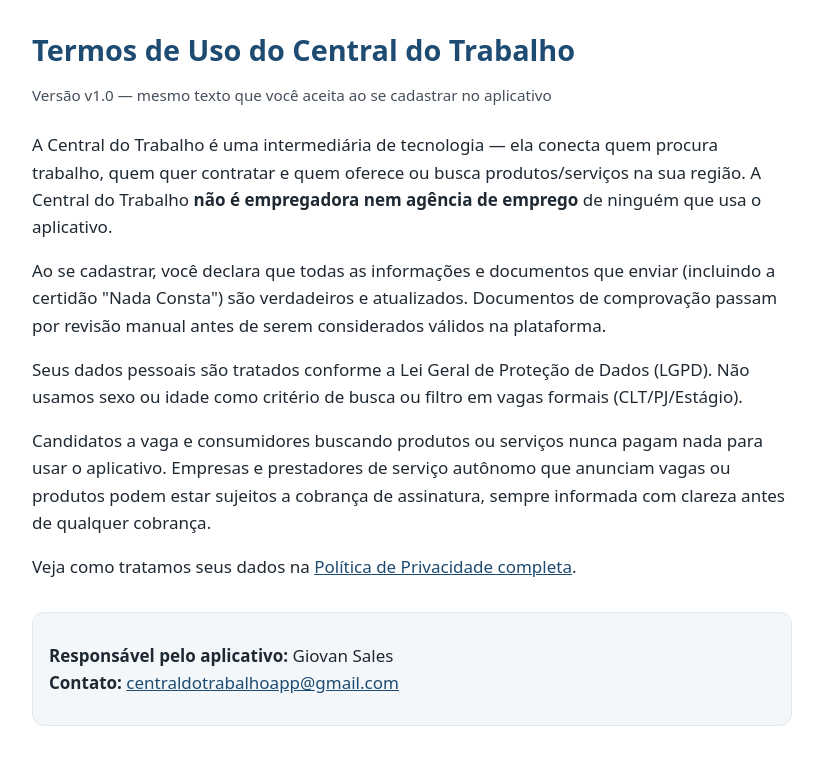
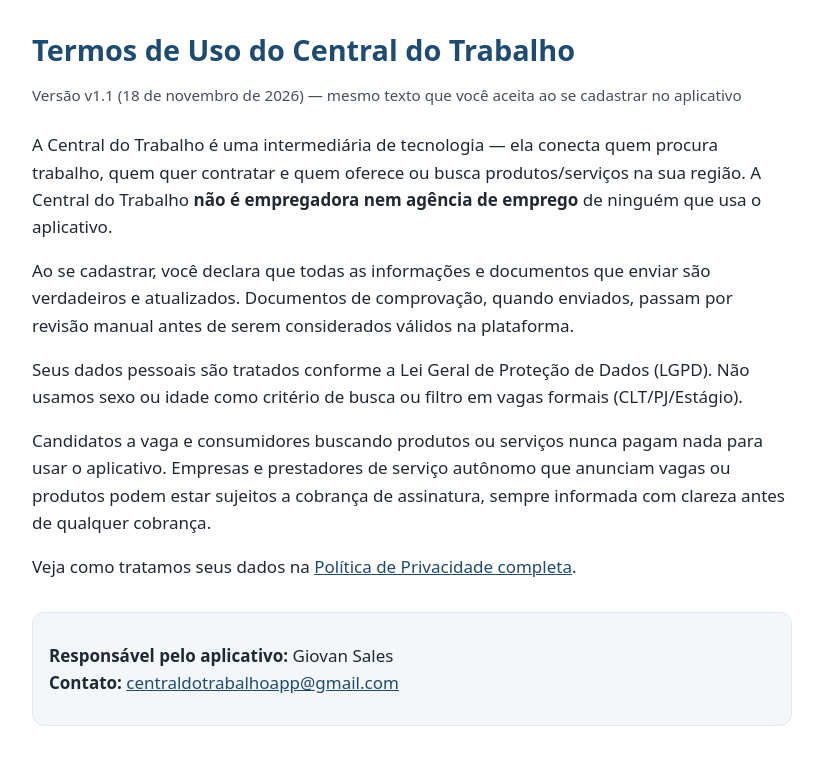
Before and after one commit to projetosales17-cloud/central-do-trabalho, a plain HTML site: page termos.html in a window 1280 px wide. Shown: the whole page, without its empty margins (228-1051 px from the left). Drawn offline with Linux system fonts and the light colour scheme.

Commit message:
Termos de Uso v1.1 (18/11/2026): declaração de veracidade e revisão manual de documentos
Co-Authored-By: Claude Opus 5.5 <noreply@anthropic.com>

```diff
--- a/termos.html
+++ b/termos.html
@@ -18,11 +18,11 @@
 <body>
 <main>
 <h1>Termos de Uso do Central do Trabalho</h1>
-<p class="meta">Versão v1.0 — mesmo texto que você aceita ao se cadastrar no aplicativo</p>
+<p class="meta">Versão v1.1 (18 de novembro de 2026) — mesmo texto que você aceita ao se cadastrar no aplicativo</p>
 
 <p>A Central do Trabalho é uma intermediária de tecnologia — ela conecta quem procura trabalho, quem quer contratar e quem oferece ou busca produtos/serviços na sua região. A Central do Trabalho <strong>não é empregadora nem agência de emprego</strong> de ninguém que usa o aplicativo.</p>
 
-<p>Ao se cadastrar, você declara que todas as informações e documentos que enviar (incluindo a certidão "Nada Consta") são verdadeiros e atualizados. Documentos de comprovação passam por revisão manual antes de serem considerados válidos na plataforma.</p>
+<p>Ao se cadastrar, você declara que todas as informações e documentos que enviar são verdadeiros e atualizados. Documentos de comprovação, quando enviados, passam por revisão manual antes de serem considerados válidos na plataforma.</p>
 
 <p>Seus dados pessoais são tratados conforme a Lei Geral de Proteção de Dados (LGPD). Não usamos sexo ou idade como critério de busca ou filtro em vagas formais (CLT/PJ/Estágio).</p>
 
```
